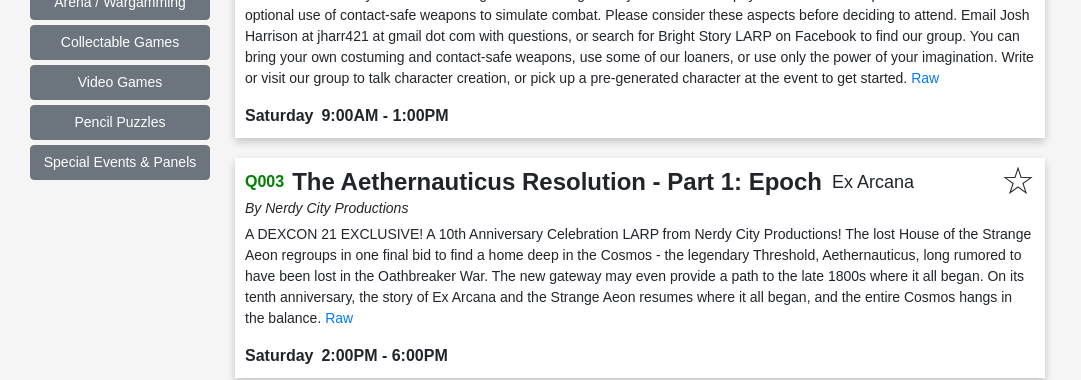
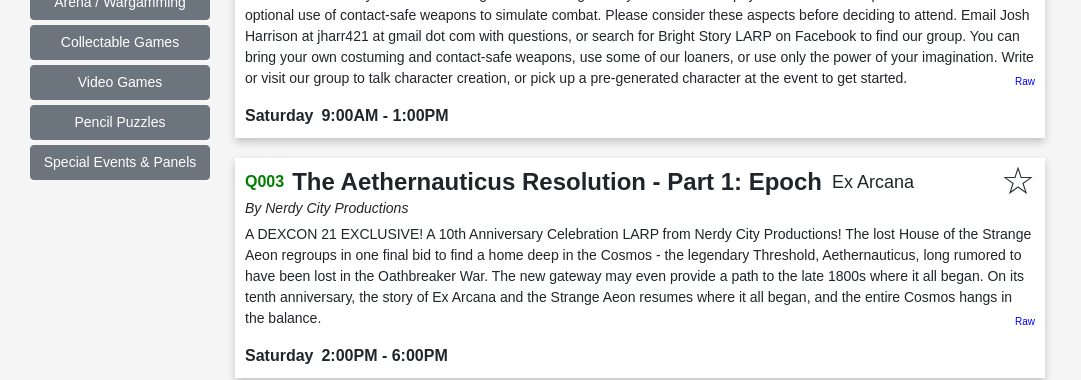
Before and after one commit to michaelsergio/doubleexposurevision, a React (Create React App) app: page / in a window 1280 px wide. Shown: the part 325-705 px from the top of the page, without its empty margins (0-1081 px from the left). Built offline with nearby package versions, Linux system fonts and the light colour scheme.

Commit message:
Less obtrusive parsed/raw button.

```diff
--- a/src/App.css
+++ b/src/App.css
@@ -208,8 +208,14 @@ ul {
 .entry__description--listview { display: none; }
 .entry__extras--listview { display: none; }
 .entry__status--listview { display: none; }
-.entry__time-row--listview {
-
+.entry__raw__button {
+  color: blue;
+  float: right;
+  margin-top: 6px;
+  font-size: 10px;
+}
+.entry__raw__button:hover {
+  cursor: pointer;
 }
 .people-list {
   font-size: 14px;
--- a/src/Entry.js
+++ b/src/Entry.js
@@ -37,7 +37,7 @@ class Entry extends Component {
             "entry__status--listview": isListView,
         });
         const divLink = "#" + e.id;
-        const content = this.state.showRawVersion ? <div className="entry__description__raw">{e.raw}</div> : e.description;
+        const content = this.state.showRawVersion ? <span className="entry__description__raw">{e.raw}</span> : e.description;
         return (
             <div className={entryClasses} id={e.id}>
                 <div className="entry__title-row">
@@ -53,7 +53,11 @@ class Entry extends Component {
                 </div>
                 <div className={descClasses}>
                   { content }
-                  <a href={divLink} onClick={e=>this.toggleRaw()}> Raw</a>
+                  <span
+                    className="entry__raw__button"
+                    onClick={e=>this.toggleRaw()}>
+                    {this.state.showRawVersion ? "Parsed" : "Raw" }
+                  </span>
                 </div>
                 { e.seeAlso && <SeeAlso isListView={isListView} txt={e.seeAlso} /> }
                 <div className={extraClasses}>
```
